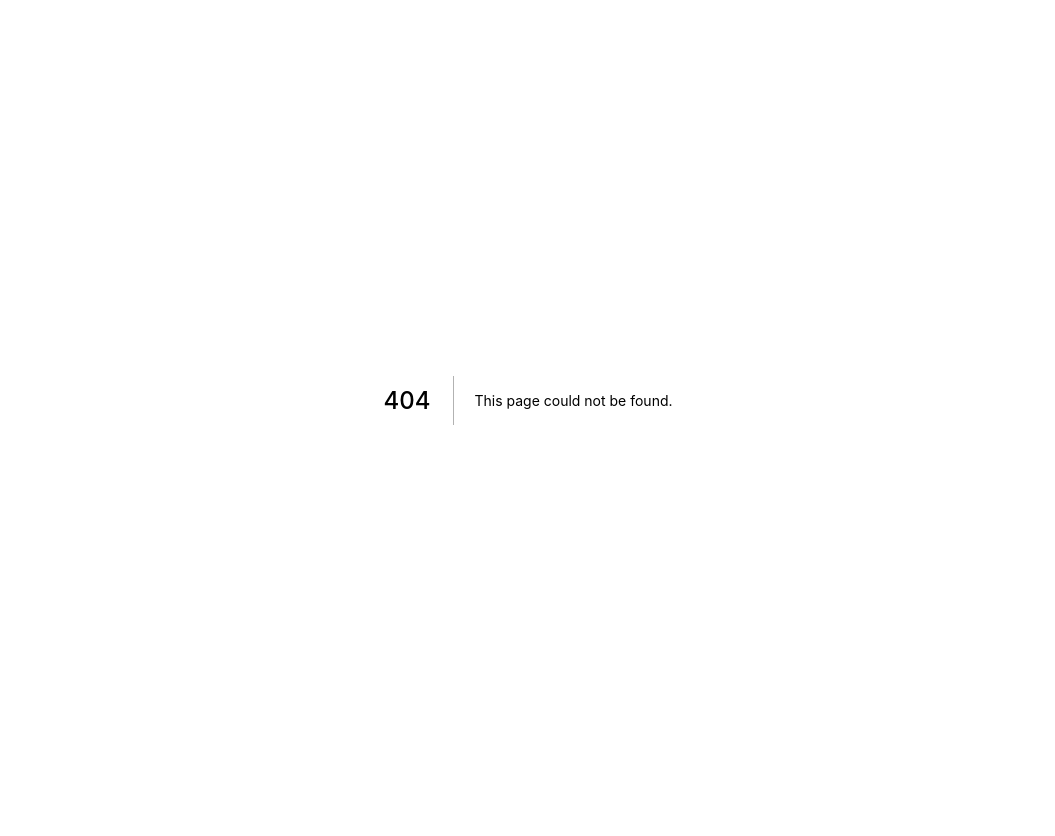
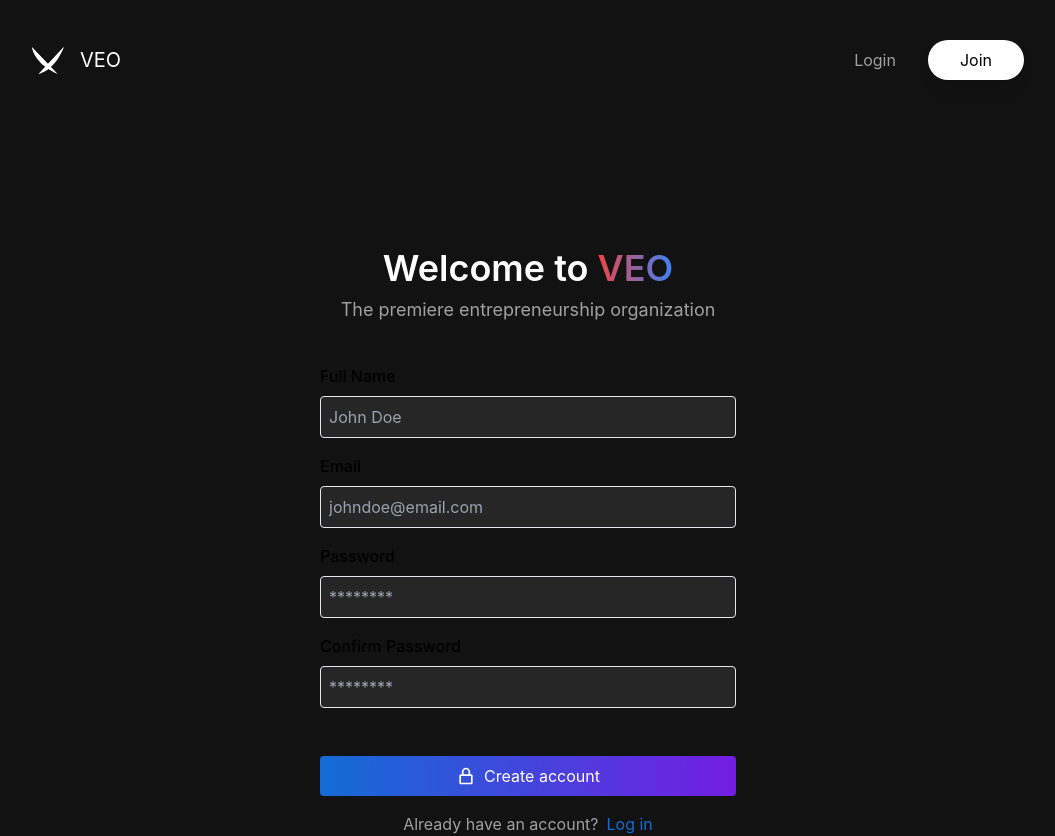
Before and after one commit to veovirginia/veo-website, a Next.js app: page /register in a window 1280 px wide. Before the commit this address had no page. Shown: the whole page, without its empty margins (112-1167 px from the left). Before the commit the page ends 800 px from the top, so only its background shows below. Built offline with nearby package versions, Linux system fonts and the light colour scheme.

Commit message:
completed (most) register page

```diff
--- /dev/null
+++ b/src/components/Input.tsx
@@ -0,0 +1,18 @@
+interface InputProps {
+   title: string
+   placeholder: string
+   type: "text" | "number" | "password"
+}
+
+export default function Input({ title, placeholder, type }: InputProps) {
+   return (
+      <div className="text-left">
+         <p className="text-base text-label-text font-medium pb-2">{title}</p>
+         <input
+            className="bg-light-background outline-none text-input-text placeholder:text-input-text w-full p-2 rounded focus:outline-none border border-light-background-border focus:bg-transparent transition-all duration-125 ease-in-out"
+            placeholder={placeholder}
+            type={type}
+         />
+      </div>
+   )
+}
--- /dev/null
+++ b/src/components/SVG/Logo.tsx
@@ -0,0 +1,30 @@
+const Logo = () => {
+   return (
+      <svg
+         width="32"
+         height="27"
+         viewBox="0 0 49 41"
+         fill="none"
+         xmlns="http://www.w3.org/2000/svg"
+      >
+         <path
+            d="M4.59708 12.6994C1.586 7.66561 0.277745 2.26984 0 0.201172L39.0175 41C35.1866 39.2665 26.0825 34.6676 20.3132 30.1395C13.1016 24.4793 8.36087 18.9916 4.59708 12.6994Z"
+            fill="white"
+         />
+         <path
+            d="M4.39595 10.5445C3.0977 8.61951 0.632103 2.67205 0 0.201172L39.0175 41C36.3454 40.0231 25.8871 33.3574 21.0315 29.3062C10.5661 20.5747 6.89559 14.2509 4.39595 10.5445Z"
+            fill="white"
+         />
+         <path
+            d="M25.2838 33.6447C17.9803 38.9313 14.883 39.6496 10.1135 41L48.786 0C46.2866 6.17731 43.4709 12.3546 38.96 19.0778C35.0617 24.8881 28.8752 31.045 25.2838 33.6447Z"
+            fill="white"
+         />
+         <path
+            d="M21.1465 35.3973C18.1844 37.5283 13.9923 39.6783 10.1141 40.9999L48.786 0C47.9263 2.7119 41.7595 13.6349 38.0694 18.4169C29.6223 29.3637 25.1402 32.5241 21.1465 35.3973Z"
+            fill="white"
+         />
+      </svg>
+   )
+}
+
+export default Logo
--- a/src/pages/index.tsx
+++ b/src/pages/index.tsx
@@ -1,72 +1,9 @@
-import type { NextPage } from 'next'
-import Head from 'next/head'
-import Image from 'next/image'
-import styles from '../styles/Home.module.css'
+import type { NextPage } from "next"
+import Head from "next/head"
+import Image from "next/image"
 
 const Home: NextPage = () => {
-  return (
-    <div className={styles.container}>
-      <Head>
-        <title>Create Next App</title>
-        <meta name="description" content="Generated by create next app" />
-        <link rel="icon" href="/favicon.ico" />
-      </Head>
-
-      <main className={styles.main}>
-        <h1 className="bg-red-500">
-          Welcome to <a href="https://nextjs.org">Next.js!</a>
-        </h1>
-
-        <p className={styles.description}>
-          Get started by editing{' '}
-          <code className={styles.code}>pages/index.tsx</code>
-        </p>
-
-        <div className={styles.grid}>
-          <a href="https://nextjs.org/docs" className={styles.card}>
-            <h2>Documentation &rarr;</h2>
-            <p>Find in-depth information about Next.js features and API.</p>
-          </a>
-
-          <a href="https://nextjs.org/learn" className={styles.card}>
-            <h2>Learn &rarr;</h2>
-            <p>Learn about Next.js in an interactive course with quizzes!</p>
-          </a>
-
-          <a
-            href="https://github.com/vercel/next.js/tree/canary/examples"
-            className={styles.card}
-          >
-            <h2>Examples &rarr;</h2>
-            <p>Discover and deploy boilerplate example Next.js projects.</p>
-          </a>
-
-          <a
-            href="https://vercel.com/new?utm_source=create-next-app&utm_medium=default-template&utm_campaign=create-next-app"
-            className={styles.card}
-          >
-            <h2>Deploy &rarr;</h2>
-            <p>
-              Instantly deploy your Next.js site to a public URL with Vercel.
-            </p>
-          </a>
-        </div>
-      </main>
-
-      <footer className={styles.footer}>
-        <a
-          href="https://vercel.com?utm_source=create-next-app&utm_medium=default-template&utm_campaign=create-next-app"
-          target="_blank"
-          rel="noopener noreferrer"
-        >
-          Powered by{' '}
-          <span className={styles.logo}>
-            <Image src="/vercel.svg" alt="Vercel Logo" width={72} height={16} />
-          </span>
-        </a>
-      </footer>
-    </div>
-  )
+   return <div>dsad</div>
 }
 
 export default Home
--- /dev/null
+++ b/src/pages/register.tsx
@@ -0,0 +1,72 @@
+import Link from "next/link"
+import Input from "../components/Input"
+import { BiLockAlt } from "react-icons/bi"
+import RegisterPattern from "../components/SVG/RegisterPattern"
+import Logo from "../components/SVG/Logo"
+
+export default function Register() {
+   return (
+      <div className="bg-background w-full min-h-screen relative">
+         <div className="max-w-5xl mx-auto py-10 flex items-center justify-between px-4">
+            <div className="flex items-center space-x-4">
+               <Logo />
+               <h1 className="text-xl text-white">VEO</h1>
+            </div>
+            <div className="flex items-center space-x-8">
+               <Link href="/login" passHref>
+                  <h2 className="text-white opacity-60">Login</h2>
+               </Link>
+               <Link href="/register" passHref>
+                  <button
+                     type="button"
+                     className="shadow-lg text-black px-8 py-2 rounded-full bg-white"
+                  >
+                     Join
+                  </button>
+               </Link>
+            </div>
+         </div>
+         <div className="max-w-md mx-auto pt-32 px-4">
+            <div className="text-center">
+               <h1 className="text-4xl font-semibold text-white mx-auto">
+                  Welcome to{" "}
+                  <span className="bg-gradient-to-r from-red-500 to-blue-500 overflow-visible bg-clip-text text-transparent">
+                     VEO
+                  </span>
+               </h1>
+               <p className="text-lg pt-2 text-white opacity-60">
+                  The premiere entrepreneurship organization
+               </p>
+            </div>
+            <div className="pt-10 space-y-4 pb-12">
+               <Input title="Full Name" placeholder="John Doe" type="text" />
+               <Input
+                  title="Email"
+                  placeholder="johndoe@email.com"
+                  type="text"
+               />
+               <Input title="Password" placeholder="********" type="password" />
+               <Input
+                  title="Confirm Password"
+                  placeholder="********"
+                  type="password"
+               />
+            </div>
+            {/* Hover animating gradient */}
+            <button className="w-full p-2 bg-gradient-to-l rounded from-[#741DE2] to-[#136CD6] text-white flex justify-center items-center space-x-2">
+               <BiLockAlt className="h-5 w-5" />
+               <span>Create account</span>
+            </button>
+            <div className="flex justify-center items-center pt-4 space-x-2">
+               <p className="text-white opacity-60">Already have an account?</p>
+               <Link href="/login" passHref>
+                  <p className="text-[#136CD6]">Log in</p>
+               </Link>
+            </div>
+         </div>
+         {/* <div className="absolute bottom-0 right-0 pointer-events-none">
+            <RegisterPattern />
+         </div> */}
+      </div>
+   )
+}
```
